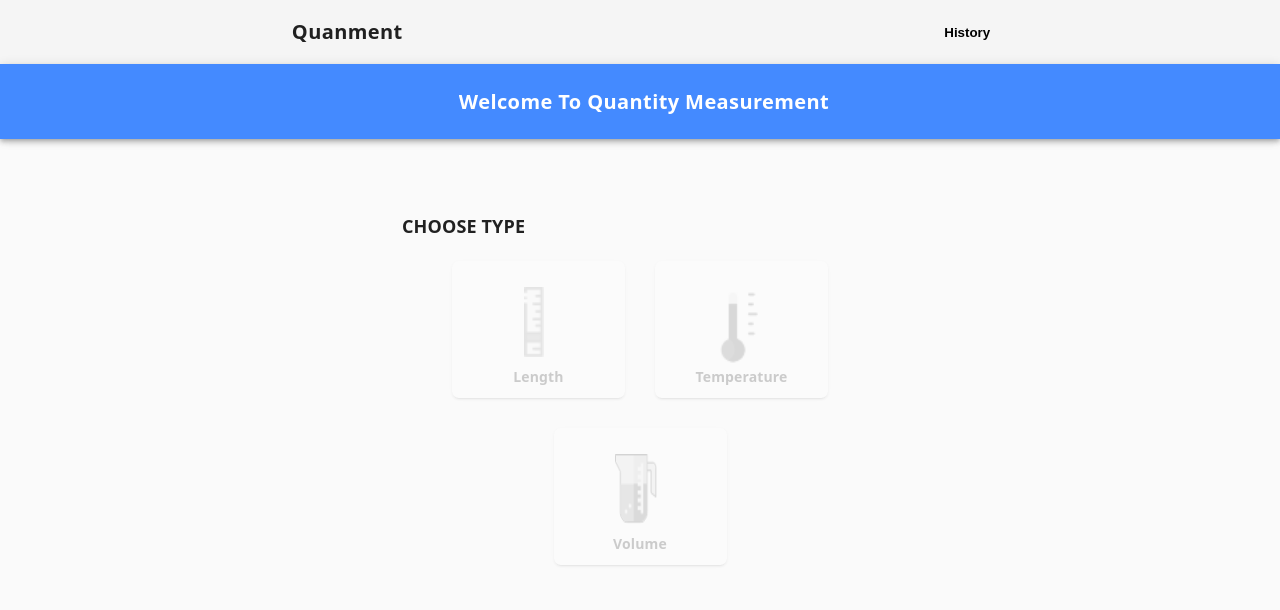
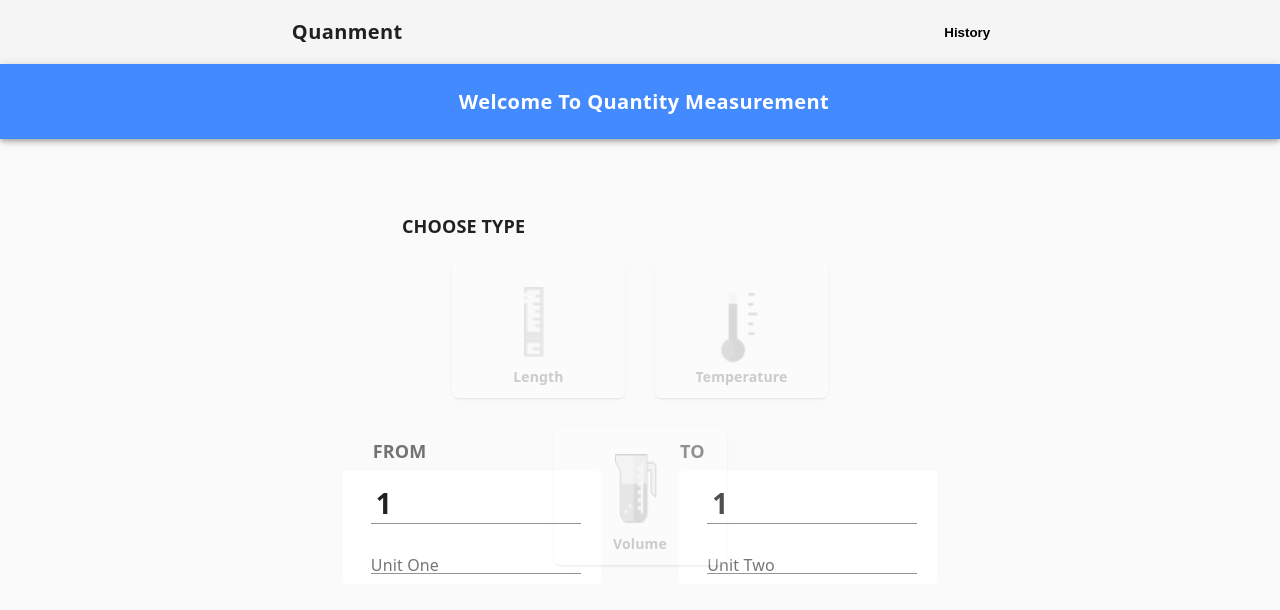
Before and after one commit to rajnish432/QuantityMeasurementVue, a Vue app: page / in a window 1280 px wide. Shown: the top 610 px of the page. Built offline with nearby package versions, Linux system fonts and the light colour scheme.

Commit message:
[Rajnish]ADD: Code To Create Conversion Component

```diff
--- a/src/App.vue
+++ b/src/App.vue
@@ -2,18 +2,21 @@
   <div id="app">
     <QuantityMeasurementHeader />
     <QuantityMeasurementCards />
+    <QuantityMeasurementConversion/>
   </div>
 </template>
 
 <script>
 import QuantityMeasurementHeader from "./components/QuantityMeasurementHeader.vue";
 import QuantityMeasurementCards from "./components/QuantityMeasurmentCards.vue";
+import QuantityMeasurementConversion from "./components/QuantityMeasurementConversion.vue"
 
 export default {
   name: "App",
   components: {
     QuantityMeasurementHeader,
     QuantityMeasurementCards,
+    QuantityMeasurementConversion
   },
 };
 </script>
@@ -25,7 +28,6 @@ export default {
   width: 100%;
   flex-direction: column;
   align-items: center;
-  padding-bottom: 10%;
   -webkit-font-smoothing: antialiased;
   -moz-osx-font-smoothing: grayscale;
   text-align: center;
--- /dev/null
+++ b/src/components/QuantityMeasurementConversion.vue
@@ -0,0 +1,91 @@
+<template>
+  <div class="card-container">
+    <div>
+      <div class="type">FROM</div>
+      <div class="type">TO</div>
+    </div>
+    <div>
+      <md-content>
+        <md-field>
+          <md-input v-model="initial1"></md-input>
+        </md-field>
+        <md-autocomplete v-model="selectedFirstUnit" :md-options="subUnits">
+          <label>Unit One</label>
+        </md-autocomplete>
+      </md-content>
+
+      <md-content>
+        <md-field>
+          <md-input v-model="initial1"></md-input>
+        </md-field>
+        <md-autocomplete v-model="selectedSecondUnit" :md-options="subUnits">
+          <label>Unit Two</label>
+        </md-autocomplete>
+      </md-content>
+    </div>
+  </div>
+</template>
+
+<script>
+export default {
+  name: "",
+  data() {
+    return {
+      initial1: "1",
+      initial2: "1000",
+      subUnits: ["Meters", "Centimeters", "Milimeter"],
+      selectedFirstUnit: null,
+      selectedSecondUnit: null,
+    };
+  },
+};
+</script>
+
+<style scoped>
+.card-container {
+  display: flex;
+  flex-direction: column;
+  margin-top: 2%;
+  width: 48%;
+  height: 250px;
+}
+
+.card-container > div {
+  display: flex;
+  flex-direction: row;
+  justify-content: space-between;
+}
+
+.md-content {
+  width: 42%;
+  height: 113px;
+  margin: 10px;
+  display: flex;
+  justify-content: center;
+  flex-direction: column;
+  border-radius: 3px;
+  padding: 12px 24px;
+}
+
+.md-field {
+  margin: 4px;
+  padding: 5px;
+  min-height: initial;
+}
+
+.md-input {
+  font-size: 28px !important;
+  font-weight: bold;
+}
+
+.type {
+  width: 100%;
+  display: flex;
+  text-align: start;
+  font-family: system-ui;
+  font-size: large;
+  padding-left: 40px;
+  font-weight: 600;
+  opacity: 0.62;
+}
+</style>
--- a/src/components/QuantityMeasurmentCards.vue
+++ b/src/components/QuantityMeasurmentCards.vue
@@ -2,7 +2,7 @@
   <div class="card-container">
     <div class="type">CHOOSE TYPE</div>
     <div>
-      <md-card>
+      <md-card v-on:click.native="selectType('length','#edfdf9',' #0ec098')" id="length">
         <md-card-header>
           <md-card-media>
             <img class="logo" v-bind:src="require('../assets/'+scalesrc)" />
@@ -10,7 +10,7 @@
         </md-card-header>
       </md-card>
 
-      <md-card id="card2">
+      <md-card id="card2" v-on:click.native="selectType('card2','#ffeef0','#fd5160')">
         <md-card-header>
           <md-card-media>
             <img class="other-logo" v-bind:src="require('../assets/'+tempsrc)" />
@@ -18,7 +18,7 @@
         </md-card-header>
       </md-card>
 
-      <md-card id="card3">
+      <md-card id="card3" v-on:click.native="selectType('card3',' #e8ddff',' #7224ff')">
         <md-card-header>
           <md-card-media>
             <img class="logo other-logo" v-bind:src="require('../assets/'+volumesrc)" />
@@ -37,7 +37,22 @@ export default {
       scalesrc: "scalefilled.png",
       tempsrc: "hotfilled.png",
       volumesrc: "beakerfilled.png",
+      selected: "",
     };
+  },
+  methods: {
+    selectType: function (selectedUnit, background, border) {
+      var styleproperty = document.getElementById(selectedUnit).style;
+      if (this.selected.length != 0) {
+        document.getElementById(this.selected).setAttribute("style", "");
+      }
+      styleproperty.filter = "grayscale(0%)";
+      styleproperty.opacity = "1";
+      styleproperty.border = "1px solid " + border;
+      styleproperty.color = border;
+      styleproperty.backgroundColor = background;
+      this.selected = selectedUnit;
+    },
   },
 };
 </script>
@@ -48,7 +63,7 @@ export default {
   flex-direction: column;
   margin-top: 6%;
   width: 45%;
-  height: 300px;
+  height: 200px;
 }
 
 .md-card {
```
